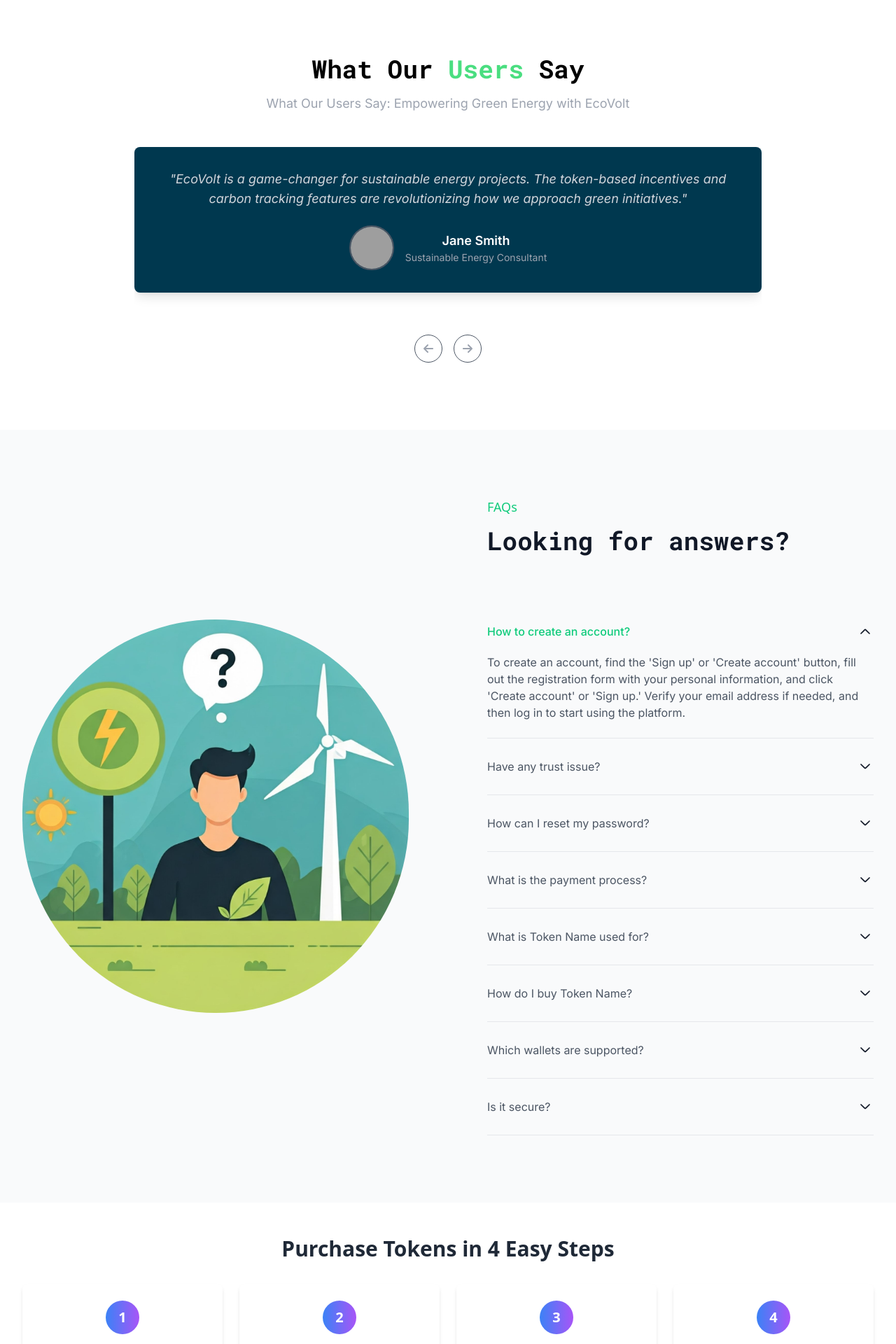
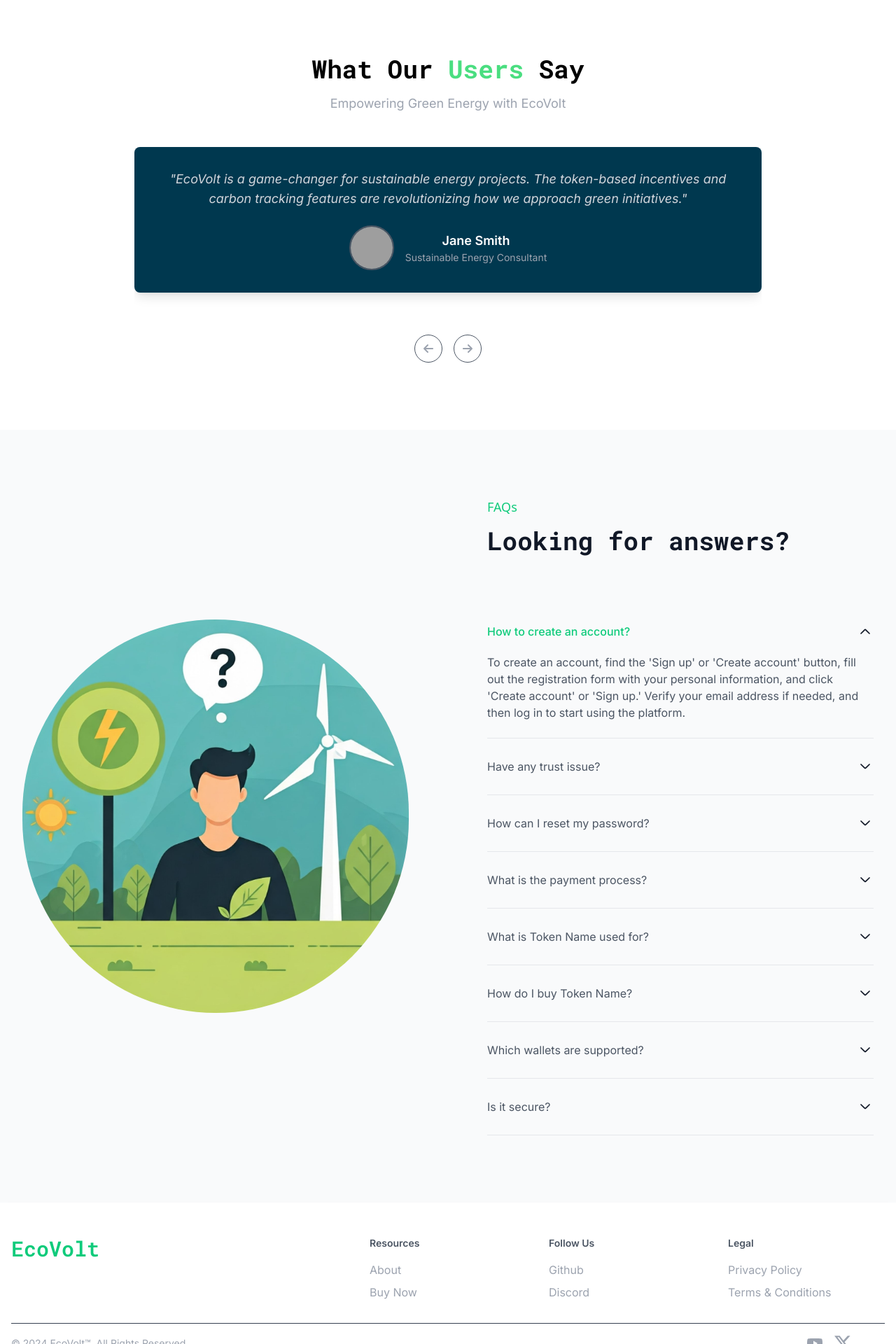
Before and after one commit to Mewsxd/eco-volt-client, a React (Vite) app: page / in a window 1280 px wide. Shown: the part 5300-7220 px from the top of the page at 70% size. Built offline with nearby package versions, Linux system fonts and the light colour scheme; grey boxes are pictures that could not be loaded.

Commit message:
temp code

```diff
--- a/src/pages/home/HomePage.tsx
+++ b/src/pages/home/HomePage.tsx
@@ -8,11 +8,9 @@
 import Tokenomics from "./Tokenomics";
 import Footer from "./Footer";
 import NavBar from "./NavBar";
-import Steps from "./StepCard";
 
 import BuyingSection from "./BuyingSection";
 // import ConnectWallet from "./WalletConnect";
-
 
 const HomePage = () => {
   return (
@@ -24,15 +22,12 @@
         <Features />
         <RoadmapSection />
         <Tokenomics />
-         <BuyingSection />
+        <BuyingSection />
         <Testimonials />
         <FAQSection />
-        {/* <Rtttt/> */}
-        <Steps/>
         <Footer />
       </div>
     </>
-
   );
 };
 
--- a/src/pages/home/Testimonial.tsx
+++ b/src/pages/home/Testimonial.tsx
@@ -48,7 +48,7 @@
           What Our <span className="text-green-400">Users</span> Say
         </h2>
         <p className="text-center mb-12 text-gray-400 text-lg">
-          What Our Users Say: Empowering Green Energy with EcoVolt
+          Empowering Green Energy with EcoVolt
         </p>
 
         {/* Swiper Slider */}
```
